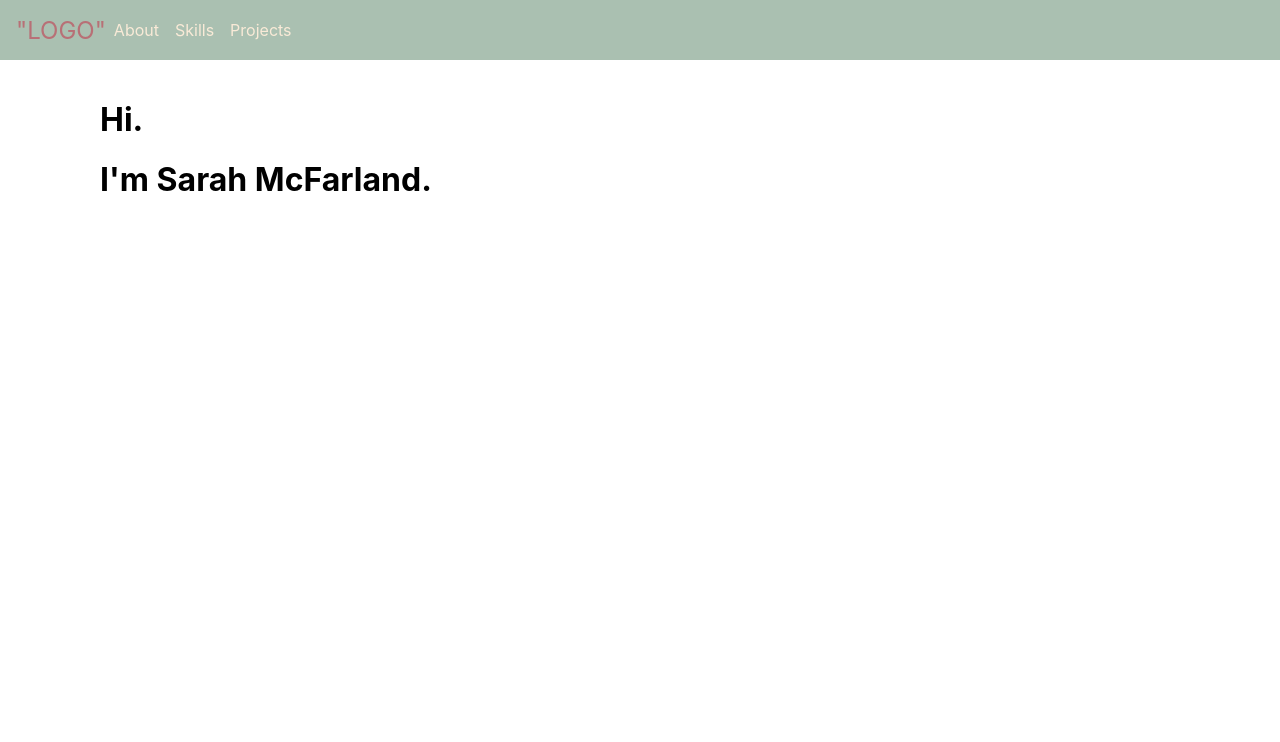
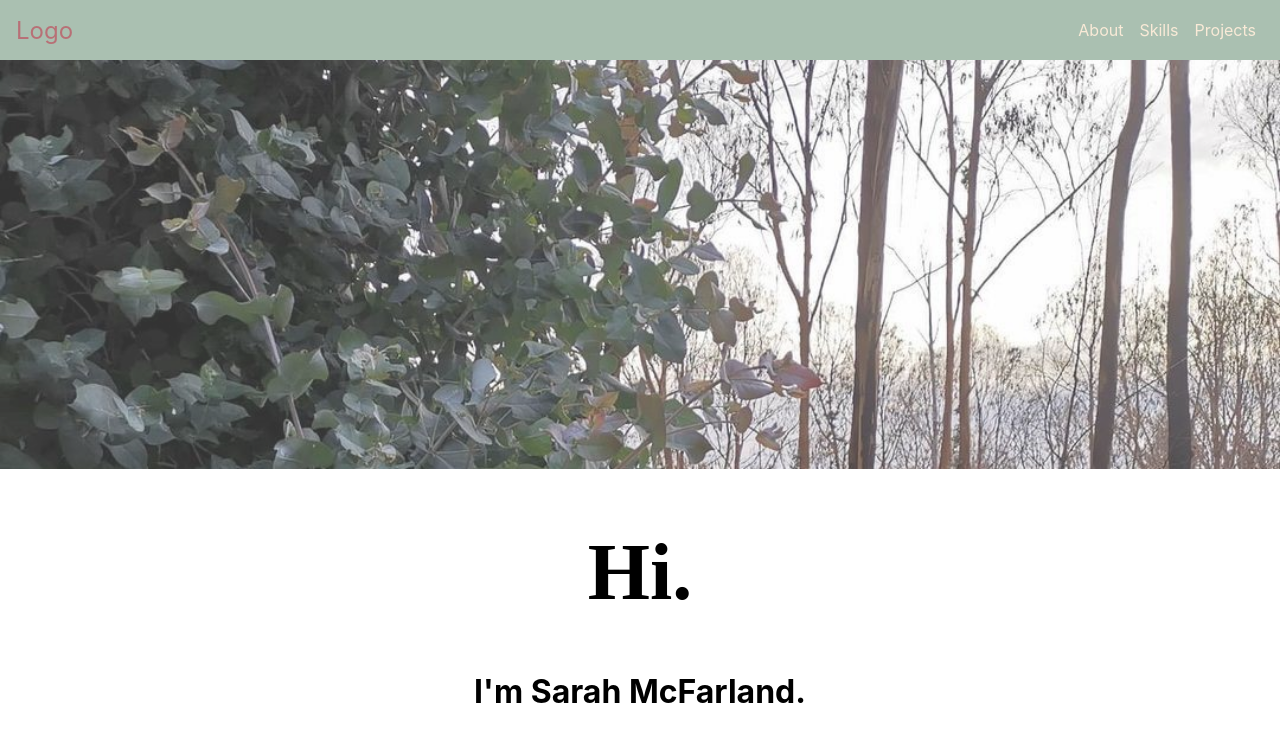
Before and after one commit to SarahHn92/ReactPortfolio, a React (Create React App) app: page / in a window 1280 px wide. Shown: the top 742 px of the page. Built offline with nearby package versions, Linux system fonts and the light colour scheme; a web font is replaced by a local one.

Commit message:
navbar and header working

```diff
--- a/src/components/Header.js
+++ b/src/components/Header.js
@@ -1,7 +1,8 @@
 import React from 'react';
-// import photo from'../Assets/croppedGum.png';
+import Photo from'../Assets/croppedGum.png';
 import '../styles/Header.css';
 import Nav from './Nav';
+
 
 function Header() {
     return (
@@ -9,11 +10,11 @@ function Header() {
             <div>
                <Nav />
             </div>
-            {/* <div>
-                <img className="headerImg" src={photo} alt="new growth eucalypt leaves"></img>
-            </div> */}
+            <div>
+                <img className="headerImg" src={Photo} alt="new growth eucalypt leaves"></img>
+            </div>
             <div className="title">
-                <h1 className="t2">Hi.</h1>
+                <h1 className="t1">Hi.</h1>
                 <h1 className="t2">I'm Sarah McFarland.</h1>
             </div>
         </header>
--- a/src/components/Nav.js
+++ b/src/components/Nav.js
@@ -1,14 +1,17 @@
 import React from 'react';
 import '../styles/Nav.css';
+
 
 function Nav(props) {
     return (
         <header className="navbar">
             <nav className="toolbar">
-                <div className="hamburger"></div>
-                <div className="logo"><a href="/">"LOGO"</a></div>
-                <div className="space"></div>
-                <div className="nav-items">
+                <div className="left">
+                   <div className="hamburger"></div>
+                <div className="logo"><a href="/">Logo</a></div>
+                </div>
+
+                <div className="nav-items right">
                     <ul>
                         <li className="about-nav"><a href="/About">About</a></li>
                         <li className="skills-nav"><a href="/Skills">Skills</a></li>
--- a/src/styles/Header.css
+++ b/src/styles/Header.css
@@ -2,15 +2,19 @@
     width: 100%;
     opacity: 0.8;
     left: 0;
-    top: 60;
+    z-index: 1;
 }
 
 .title {
-    margin-left: 100px;
-    margin-top: 100px;
+    margin-top: 40px;
+    text-align: center;
 }
 
 .t1 {
     font-family: 'Mr De Haviland', cursive;
     font-size: 80px;
 }
+
+.t2 {
+
+}
--- a/src/styles/Nav.css
+++ b/src/styles/Nav.css
@@ -7,15 +7,20 @@
     background-color: #AAC0B1;
     height: 60px;
     margin-bottom: 30px;
+    z-index: 2;
 }
 
 .toolbar {
     display: flex;
-    justify-content: center;
+    flex-direction: row;
+    justify-content: space-between;
     align-items: center;
+    width: 100%;
     height: 100%;
     padding: 0 1rem;
 }
+
+
 
 .logo a {
     color: #B87076;
@@ -23,9 +28,6 @@
     font-size: 1.5rem;
 }
 
-.space {
-    flex: 1;
-}
 
 .nav-items ul {
     display: flex;
@@ -35,6 +37,7 @@
 }
 
 .nav-items li {
+    justify-content: end;
     padding: 0.5rem;
 }
 
```
Also changed, not shown: src/Assets/_Logo.png (added), src/Assets/logo_size.jpg (added).
